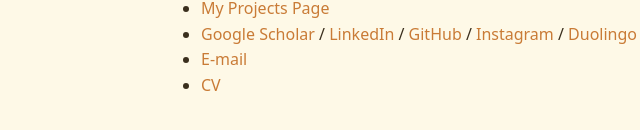
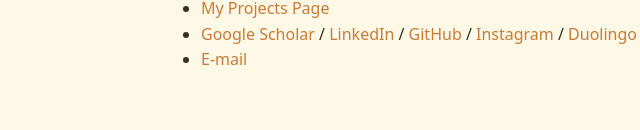
Before and after one commit to pwyq/pwyq.github.io, a plain HTML site: page index.html in a window 1280 px wide. Shown: the part 720-850 px from the top of the page, 273-913 px from the left. Drawn offline with Linux system fonts and the light colour scheme.

Commit message:
cao ni ma de shi jie

```diff
--- a/index.html
+++ b/index.html
@@ -84,7 +84,6 @@
           <!-- <a href="https://twitter.com/P_WYQ" target="_blank" rel="noopener">Twitter</a> -->
         </li>
         <li><a href="mailto:meet.yanqing.wu@gmail.com">E-mail</a></li>
-        <li><a href="https://drive.google.com/file/d/13mBOXeY0FkyoKcI9noZiiY0sXGQ52Zqn/view?usp=sharing" target="_blank" rel="noopener">CV</a></li>
       </ul>
     </div>
   </div>
```
